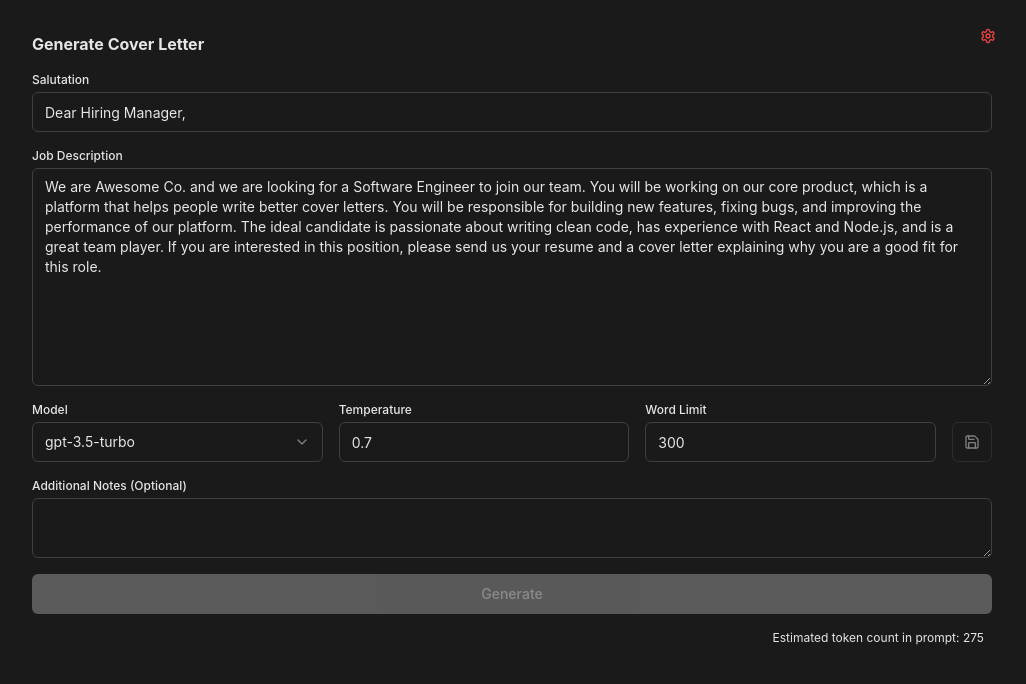
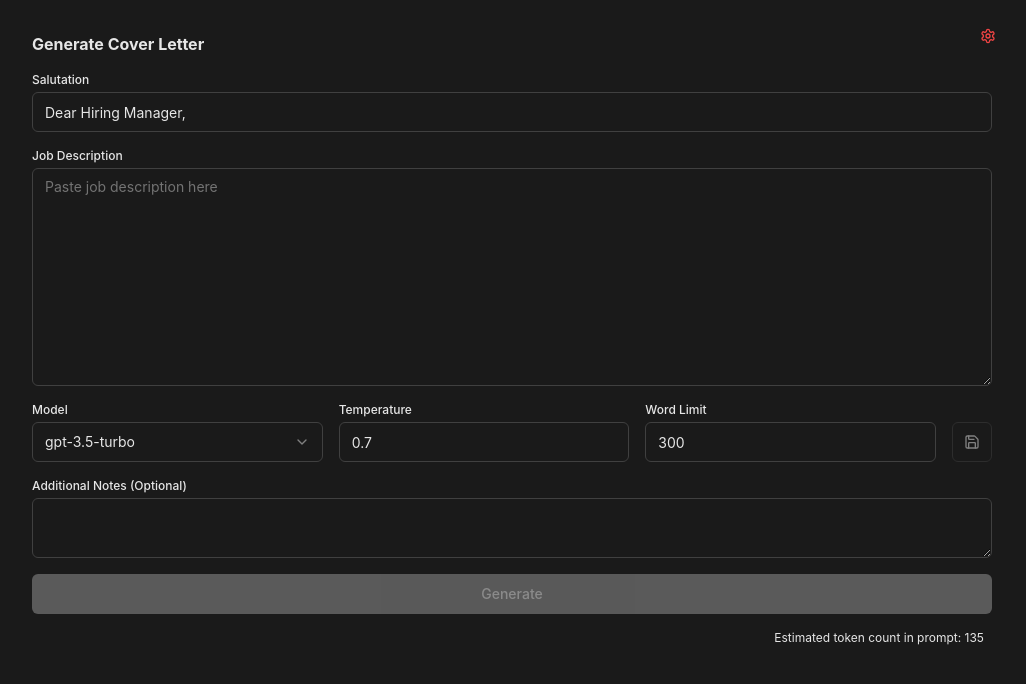
Before and after one commit to josef5/cover-letter-generator-3, a React (Vite) app: page / in a window 1280 px wide. Shown: the top 684 px of the page, without its empty margins (128-1154 px from the left). Built offline with nearby package versions, Linux system fonts and the light colour scheme.

Commit message:
refactor: revert jobDescription in default values for app data context

```diff
--- a/src/contexts/app-data-context.ts
+++ b/src/contexts/app-data-context.ts
@@ -16,9 +16,9 @@ export const AppDataContext = createContext<AppDataContextValue>(
 
 export const defaultValues: FormValues = {
   salutation: "Dear Hiring Manager,",
-  // jobDescription: "",
-  jobDescription:
-    "We are Awesome Co. and we are looking for a Software Engineer to join our team. You will be working on our core product, which is a platform that helps people write better cover letters. You will be responsible for building new features, fixing bugs, and improving the performance of our platform. The ideal candidate is passionate about writing clean code, has experience with React and Node.js, and is a great team player. If you are interested in this position, please send us your resume and a cover letter explaining why you are a good fit for this role.",
+  jobDescription: "",
+  // jobDescription:
+  //   "We are Awesome Co. and we are looking for a Software Engineer to join our team. You will be working on our core product, which is a platform that helps people write better cover letters. You will be responsible for building new features, fixing bugs, and improving the performance of our platform. The ideal candidate is passionate about writing clean code, has experience with React and Node.js, and is a great team player. If you are interested in this position, please send us your resume and a cover letter explaining why you are a good fit for this role.",
   model: "gpt-3.5-turbo",
   temperature: 0.7,
   wordLimit: 300,
```
